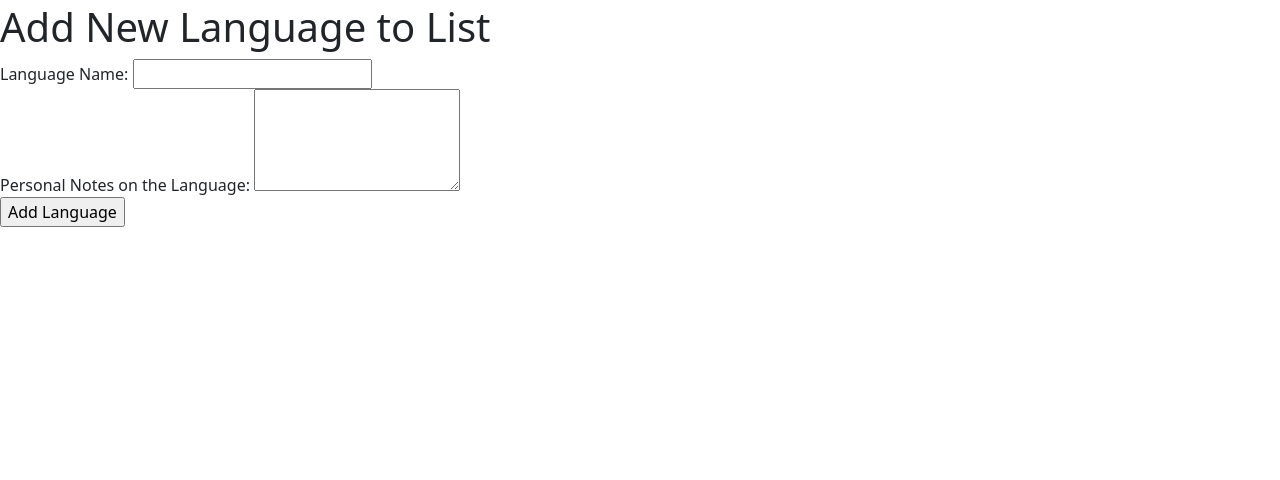
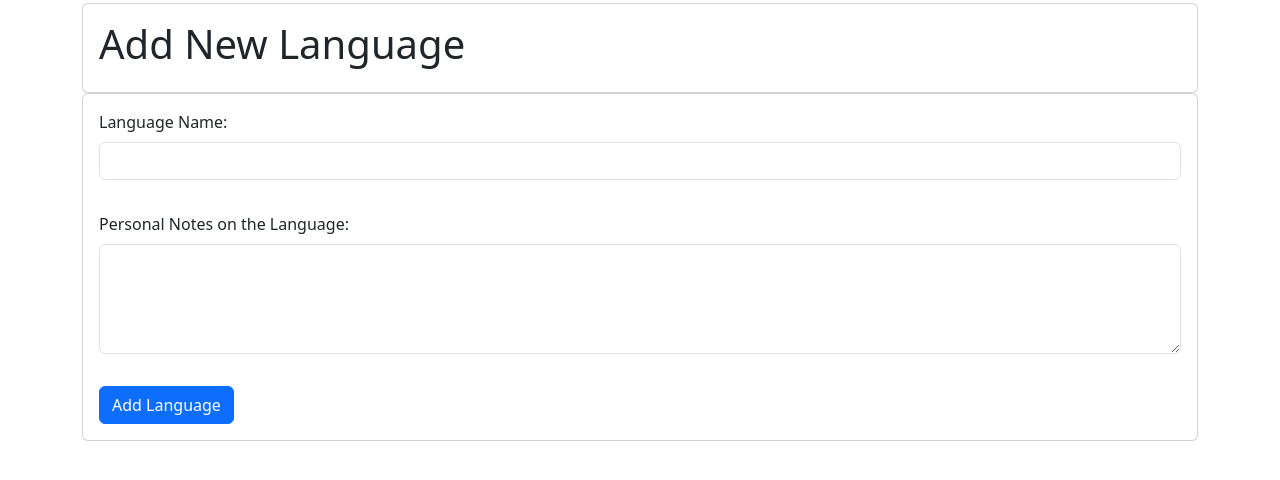
Before and after one commit to dstilesr/flashy-card, a FastAPI app: page /languages/add in a window 1280 px wide. Shown: the part 53-533 px from the top of the page. Run offline with FastAPI, Linux system fonts and the light colour scheme.

Commit message:
Styling for add language page

```diff
--- a/app/templates/language-add.html.jinja2
+++ b/app/templates/language-add.html.jinja2
@@ -1,17 +1,25 @@
 {% extends "base.html.jinja2" %}
 {% block page_body %}
-<div>
-<h1>Add New Language to List</h1>
-<form id="addLanguage" action="/languages/add" method="post">
-    <div>
-        <label for="lang_name">Language Name:</label>
-        <input type="text" id="lang_name" name="lang_name">
+<div class="container-md">
+    <div class="card">
+        <div class="card-body">
+            <h1 class="card-title">Add New Language</h1>
+        </div>
     </div>
-    <div>
-        <label for="lang_notes">Personal Notes on the Language:</label>
-        <textarea id="lang_notes" name="lang_notes" rows="4"></textarea>
+    <div class="card">
+        <form id="addLanguage" action="/languages/add" method="post">
+            <div class="card-body">
+                <label class="form-label" for="lang_name">Language Name:</label>
+                <input class="form-control" type="text" id="lang_name" name="lang_name">
+            </div>
+            <div class="card-body">
+                <label class="form-label" for="lang_notes">Personal Notes on the Language:</label>
+                <textarea class="form-control" id="lang_notes" name="lang_notes" rows="4"></textarea>
+            </div>
+            <div class="card-body">
+                <input class="btn btn-primary" type="submit" form="addLanguage" value="Add Language">
+            </div>
+        </form>
     </div>
-    <input type="submit" form="addLanguage" value="Add Language">
-</form>
 </div>
 {% endblock %}
```
